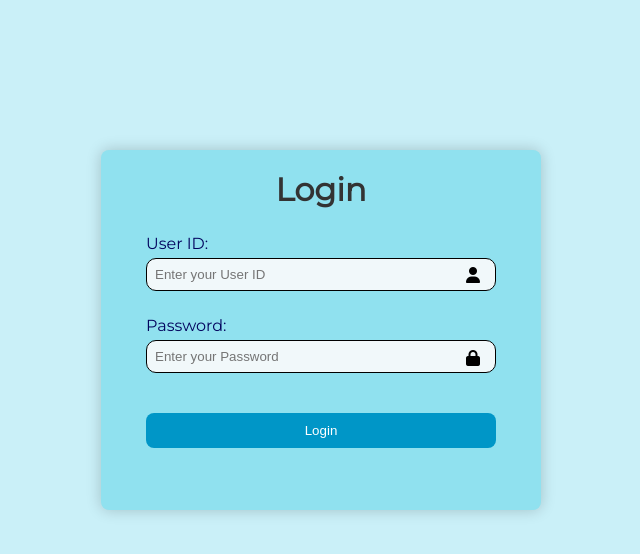
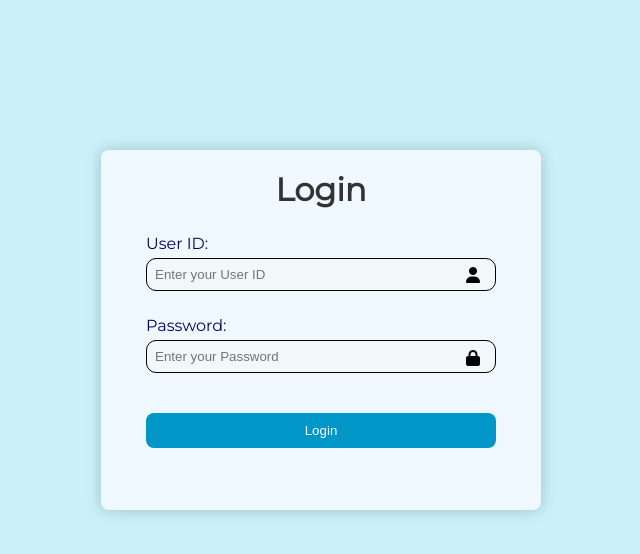
Before and after one commit to SohamMore-26/TCTPMS-CPP, a PHP site: page / in a window 1280 px wide. Shown: the top 554 px of the page, without its empty margins (319-959 px from the left). Run offline with PHP 8.4, Linux system fonts and the light colour scheme; some libraries are stand-ins or nearby versions; some web fonts are replaced.

Commit message:
testing branches

```diff
--- a/styles.css
+++ b/styles.css
@@ -15,8 +15,8 @@ body {
 
 .login-container {
     position: relative;
-    /* background-color: aliceblue; */
-    background-color: #90e1ef;
+    background-color: aliceblue;
+    /* background-color: #90e1ef; */
     border-radius: 8px;
     box-shadow: 0 0 15px rgba(0, 0, 0, 0.2);
     padding: 20px;
```
